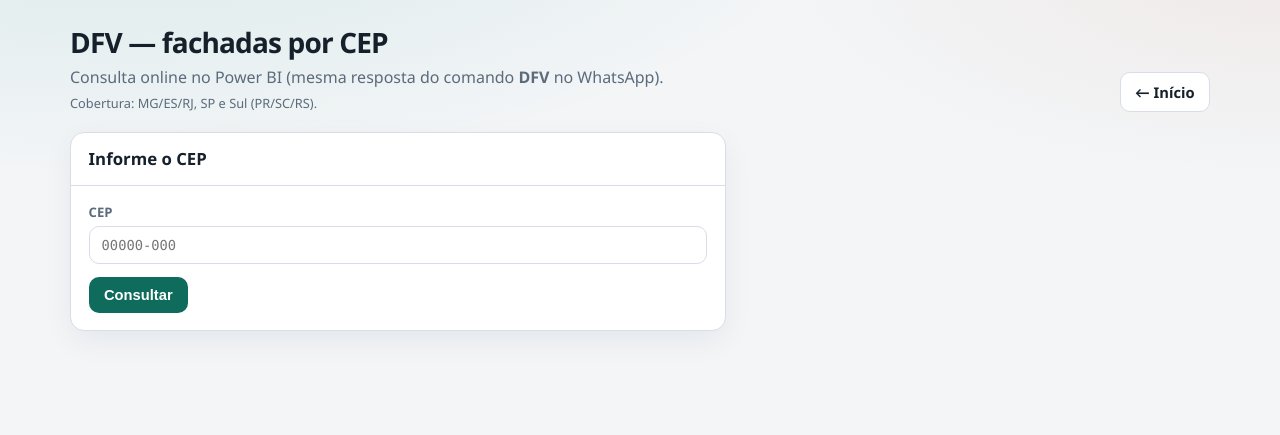
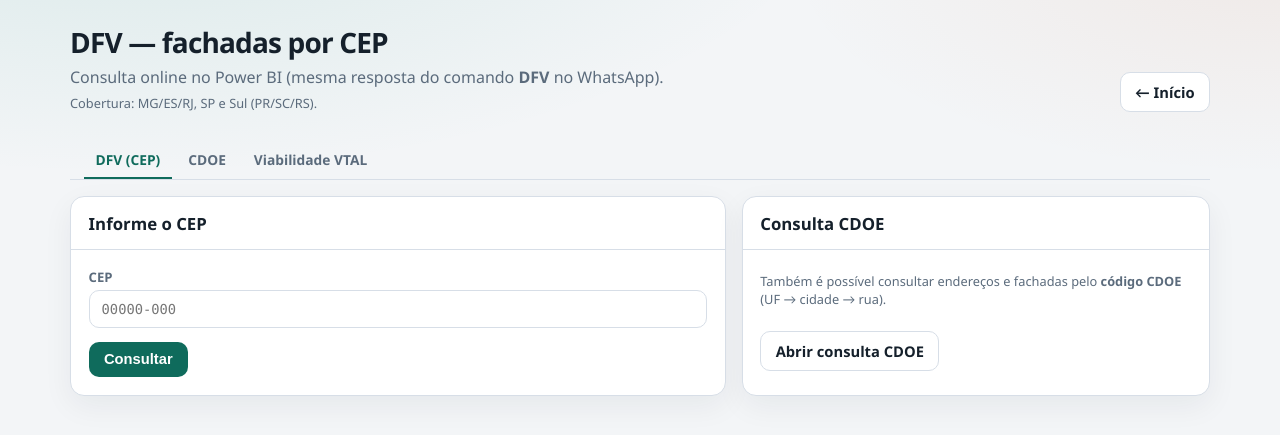
Before and after one commit to rogerppacheco/NIO_GC_TICKETS, a Django app: page /consultas/dfv/ in a window 1280 px wide. Shown: the part 45-480 px from the top of the page. Run offline with Django 5.2, Linux system fonts and the light colour scheme; parts of the project's set-up code (start-up, migrations or seed data) failed here and were passed over.

Commit message:
Libera consulta CDOE no portal e adiciona abas DFV/CDOE.
Parceiros alternam entre DFV, CDOE e Viabilidade VTAL sem login.

Co-authored-by: Cursor <cursoragent@cursor.com>

```diff
--- a/templates/tickets/_portal_cards.html
+++ b/templates/tickets/_portal_cards.html
@@ -9,9 +9,9 @@
 
   <a class="consulta-card" href="{% url 'consulta_dfv' %}">
     <span class="consulta-ico">🏢</span>
-    <h2>Consulta DFV</h2>
-    <p>Fachadas por CEP no Power BI (Sudeste, SP e Sul).</p>
-    <span class="consulta-tag">Por CEP</span>
+    <h2>Consulta DFV / CDOE</h2>
+    <p>Fachadas por CEP ou endereços por código CDOE (Power BI).</p>
+    <span class="consulta-tag">CEP · CDOE</span>
   </a>
 
   <a class="consulta-card" href="{% url 'consulta_viabilidade' %}">
--- /dev/null
+++ b/templates/tickets/consultas/_consultas_nav.html
@@ -0,0 +1,5 @@
+<nav class="tabs consultas-tabs" aria-label="Tipo de consulta">
+  <a class="tab{% if consulta_ativa == 'dfv' %} is-active{% endif %}" href="{% url 'consulta_dfv' %}">DFV (CEP)</a>
+  <a class="tab{% if consulta_ativa == 'cdoe' %} is-active{% endif %}" href="{% url 'consulta_cdoe' %}">CDOE</a>
+  <a class="tab{% if consulta_ativa == 'viabilidade' %} is-active{% endif %}" href="{% url 'consulta_viabilidade' %}">Viabilidade VTAL</a>
+</nav>
--- a/templates/tickets/consultas/cdoe.html
+++ b/templates/tickets/consultas/cdoe.html
@@ -7,8 +7,10 @@
     <p>Fluxo igual ao bot: código → UF → cidade (se houver) → rua → números.</p>
     <p class="help">Cobertura: {{ cobertura }}.</p>
   </div>
-  <a class="btn btn-secondary" href="{% url 'consultas_hub' %}">Voltar</a>
+  <a class="btn btn-secondary" href="{% url 'portal_inicio' %}">← Início</a>
 </div>
+
+{% include "tickets/consultas/_consultas_nav.html" with consulta_ativa="cdoe" %}
 
 {% if erro %}
   <div class="panel" style="margin-bottom:1rem">
--- a/templates/tickets/consultas/dfv.html
+++ b/templates/tickets/consultas/dfv.html
@@ -10,7 +10,9 @@
   <a class="btn btn-secondary" href="{% url 'portal_inicio' %}">← Início</a>
 </div>
 
-<div class="grid-2">
+{% include "tickets/consultas/_consultas_nav.html" with consulta_ativa="dfv" %}
+
+<div class="grid-2" style="margin-top:1rem">
   <div class="panel">
     <div class="panel-h"><h2>Informe o CEP</h2></div>
     <div class="panel-b">
@@ -34,6 +36,14 @@
 
   {% if mensagens_html %}
     {% include "tickets/consultas/_preview_wpp.html" with titulo="Resposta (como no WhatsApp)" %}
+  {% else %}
+  <div class="panel">
+    <div class="panel-h"><h2>Consulta CDOE</h2></div>
+    <div class="panel-b">
+      <p class="help">Também é possível consultar endereços e fachadas pelo <strong>código CDOE</strong> (UF → cidade → rua).</p>
+      <a class="btn btn-secondary" href="{% url 'consulta_cdoe' %}" style="margin-top:0.65rem">Abrir consulta CDOE</a>
+    </div>
+  </div>
   {% endif %}
 </div>
 {% endblock %}
--- a/templates/tickets/consultas/viabilidade.html
+++ b/templates/tickets/consultas/viabilidade.html
@@ -14,7 +14,9 @@
   <a class="btn btn-secondary" href="{% url 'portal_inicio' %}">← Início</a>
 </div>
 
-<div class="grid-2">
+{% include "tickets/consultas/_consultas_nav.html" with consulta_ativa="viabilidade" %}
+
+<div class="grid-2" style="margin-top:1rem">
   <div class="panel">
     <div class="panel-h"><h2>Consultar</h2></div>
     <div class="panel-b">
--- a/tickets/consultas/views.py
+++ b/tickets/consultas/views.py
@@ -85,7 +85,6 @@ def consulta_dfv(request: HttpRequest) -> HttpResponse:
     return render(request, "tickets/consultas/dfv.html", ctx)
 
 
-@login_required
 @require_http_methods(["GET", "POST"])
 def consulta_cdoe(request: HttpRequest) -> HttpResponse:
     """
--- a/tickets/middleware.py
+++ b/tickets/middleware.py
@@ -12,6 +12,7 @@ LIVRE_PREFIXOS = (
     "/consulta/",
     "/repositorio/",
     "/consultas/dfv/",
+    "/consultas/cdoe/",
     "/consultas/viabilidade/",
     "/static/",
     "/media/",
```
